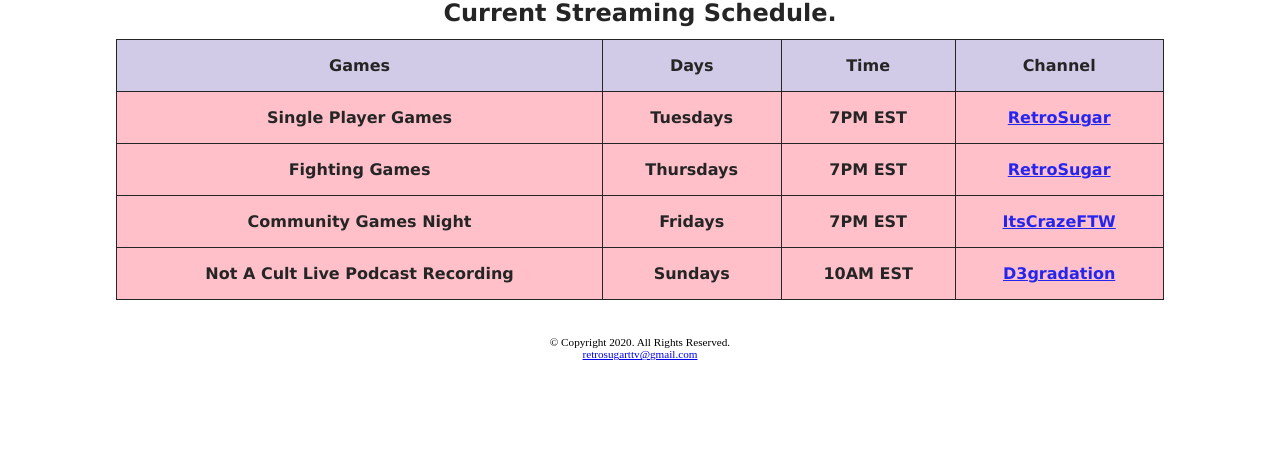
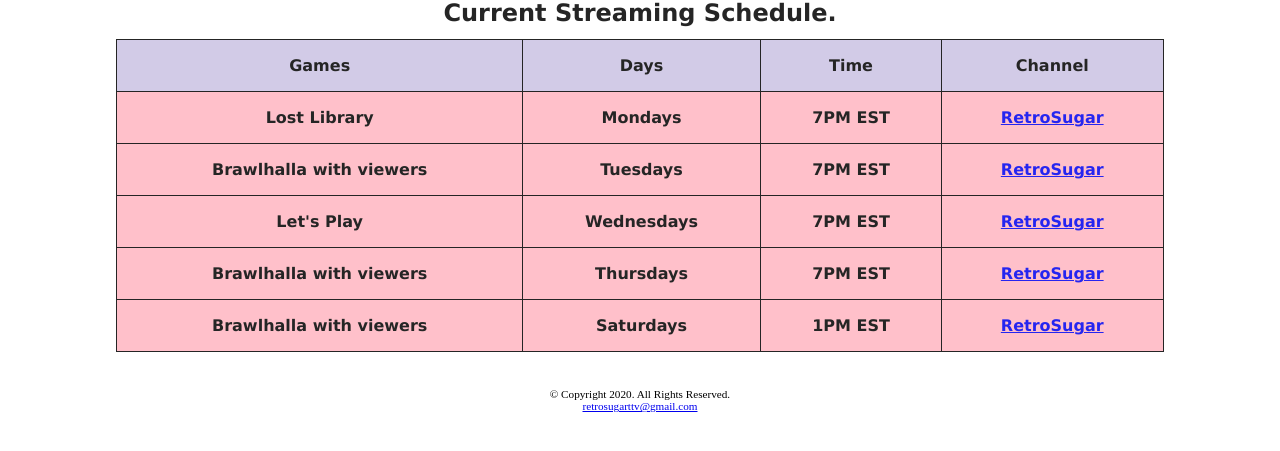
Before and after one commit to RetroSugar/RetroSugar.github.io, a plain HTML site: page schedule.html in a window 1280 px wide. Shown: the part 317-768 px from the top of the page. Drawn offline with Linux system fonts and the light colour scheme.

Commit message:
Updated Schedule

```diff
--- a/schedule.html
+++ b/schedule.html
@@ -40,27 +40,32 @@
 			<th>Channel</th>
 		</tr>
 		<tr><!-- 2nd Row -->
-			<td>Single Player Games</td>
+			<td>Lost Library</td>
+			<td>Mondays</td>
+			<td>7PM EST</td>
+			<td><a href="https://www.twitch.tv/RetroSugar">RetroSugar</a></td>
+		</tr>
+		<tr><!-- 3rd row -->
+			<td>Brawlhalla with viewers</td>
 			<td>Tuesdays</td>
 			<td>7PM EST</td>
 			<td><a href="https://www.twitch.tv/RetroSugar">RetroSugar</a></td>
 		</tr>
-		<tr><!-- 3rd row -->
-			<td>Fighting Games</td>
+		<tr><!-- 4th row -->
+			<td>Let's Play</td>
+			<td>Wednesdays</td>
+			<td>7PM EST</td>
+			<td><a href="https://www.twitch.tv/RetroSugar">RetroSugar</a></td>
+		<tr><!-- 5th row -->
+			<td>Brawlhalla with viewers</td>
 			<td>Thursdays</td>
 			<td>7PM EST</td>
 			<td><a href="https://www.twitch.tv/RetroSugar">RetroSugar</a></td>
-		</tr>
-		<tr><!-- 4th row -->
-			<td>Community Games Night</td>
-			<td>Fridays</td>
-			<td>7PM EST</td>
-			<td><a href="https://www.twitch.tv/itscrazeftw">ItsCrazeFTW</a></td>
-		<tr><!-- 5th row -->
-			<td>Not A Cult Live Podcast Recording</td>
-			<td>Sundays</td>
-			<td>10AM EST</td>
-			<td><a href="https://www.twitch.tv/d3gradation">D3gradation</a></td>
+		<tr><!-- 6th Row -->
+			<td>Brawlhalla with viewers</td>
+			<td>Saturdays</td>
+			<td>1PM EST</td>
+			<td><a href="https://www.twitch.tv/RetroSugar">RetroSugar</a></td>
 	</table>
 	</div>
 <!-- End of stream schedule content -->
```
